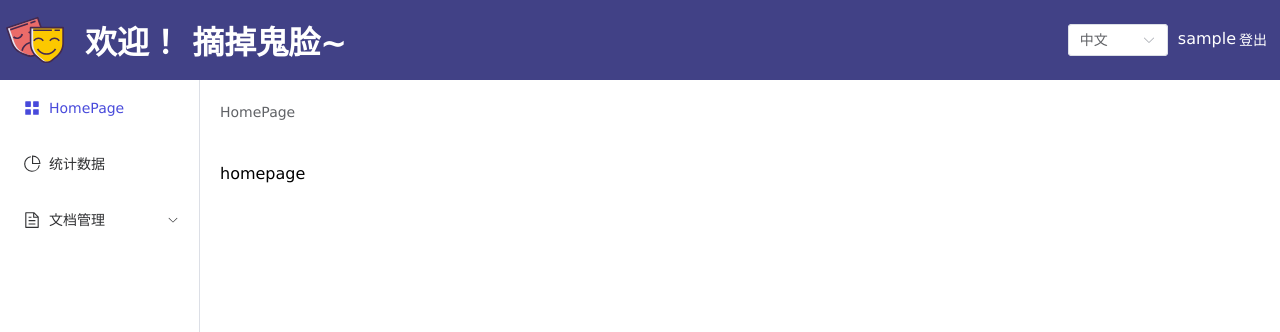
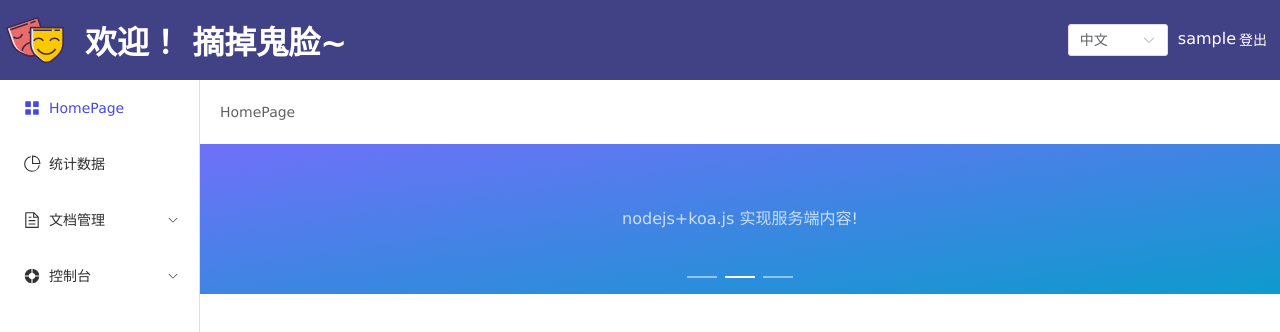
Before and after one commit to Seven7v/vue3-Ts-admin, a Vue app: page /admin/home in a window 1280 px wide. Shown: the top 332 px of the page. Built offline with nearby package versions, Linux system fonts and the light colour scheme; sample sign-in values are in the browser's storage.

Commit message:
feat: add banner

```diff
--- a/components.d.ts
+++ b/components.d.ts
@@ -11,6 +11,8 @@ declare module 'vue' {
     ElBreadcrumbItem: typeof import('element-plus/es')['ElBreadcrumbItem']
     ElButton: typeof import('element-plus/es')['ElButton']
     ElCard: typeof import('element-plus/es')['ElCard']
+    ElCarousel: typeof import('element-plus/es')['ElCarousel']
+    ElCarouselItem: typeof import('element-plus/es')['ElCarouselItem']
     ElCol: typeof import('element-plus/es')['ElCol']
     ElForm: typeof import('element-plus/es')['ElForm']
     ElFormItem: typeof import('element-plus/es')['ElFormItem']
--- a/src/assets/style/common.css
+++ b/src/assets/style/common.css
@@ -103,4 +103,8 @@ html{
     height: calc(100vh - 80px);
 }
 
+.flex1{
+    flex: 1;
+}
+
 /* --el-color-primary-dark-2: #337ecc */
--- a/src/i18n/en.ts
+++ b/src/i18n/en.ts
@@ -25,7 +25,15 @@ const en = {
     chart: 'Chart',
     document: 'Document',
     setting: 'Setting',
-    preview: 'Preview'
+    preview: 'Preview',
+    console: 'Console',
+    permissionConsole: 'Permission Console',
+    userConsole: 'User Console'
+  },
+  homePage: {
+    useV3TS: '使用Vite构建项目，vue3 + TypeScirpt + elementPlus技术栈实现',
+    sevice: 'nodejs+koa.js 实现服务端内容!',
+    url: '可以点击Banner 获取页面代码'
   }
 }
 export { en }
--- a/src/i18n/zh.ts
+++ b/src/i18n/zh.ts
@@ -19,13 +19,21 @@ const zh = {
     tips: '提示'
   },
   routes: {
-    admin: '控制台',
+    admin: '平台管理',
     home: 'HomePage',
     statistics: '统计管理',
     chart: '统计数据',
     document: '文档管理',
     setting: '文档配置',
-    preview: '文档预览'
+    preview: '文档预览',
+    console: '控制台',
+    permissionConsole: '权限管理',
+    userConsole: '用户管理'
+  },
+  homePage: {
+    useV3TS: '使用Vite构建项目，vue3 + TypeScirpt + elementPlus技术栈实现',
+    sevice: 'nodejs+koa.js 实现服务端内容!',
+    url: '可以点击Banner 获取页面代码'
   }
 }
 export { zh }
--- a/src/layout/index.vue
+++ b/src/layout/index.vue
@@ -5,7 +5,7 @@
       <div class="h100">
         <SidderBar />
       </div>
-      <div class="h100">
+      <div class="h100 flex1">
         <Breadcrumb />
         <router-view></router-view>
       </div>
--- /dev/null
+++ b/src/pages/console/permissionConsole.vue
@@ -0,0 +1,7 @@
+<template>
+  <div>permissionConsole</div>
+</template>
+
+<script setup lang="ts"></script>
+
+<style scoped></style>
--- /dev/null
+++ b/src/pages/console/userConsole.vue
@@ -0,0 +1,7 @@
+<template>
+  <div>userconsole</div>
+</template>
+
+<script setup lang="ts"></script>
+
+<style scoped></style>
--- a/src/pages/homePage/index.vue
+++ b/src/pages/homePage/index.vue
@@ -1,9 +1,56 @@
 <template>
-  <div class="mod-homepage p20">
-    <div>homepage</div>
+  <div class="mod-homepage">
+    <el-carousel trigger="click" class="banner" height="150px">
+      <el-carousel-item v-for="item in bannerList" :key="item.id">
+        <div class="banner-item">{{ t(`homePage.${item.value}`) }}</div>
+      </el-carousel-item>
+    </el-carousel>
   </div>
 </template>
 
-<script setup lang="ts"></script>
+<script setup lang="ts">
+import { useI18n } from 'vue-i18n'
+import { reactive, ref } from 'vue'
+const { t } = useI18n()
 
-<style lang="less"></style>
+const bannerList = reactive([
+  {
+    id: 1,
+    value: 'useV3TS'
+  },
+  {
+    id: 2,
+    value: 'sevice',
+    url: 'https://github.com/Seven7v/node-admin'
+  },
+  {
+    id: 3,
+    value: 'url',
+    url: 'https://github.com/Seven7v/vue3-Ts-admin'
+  }
+])
+</script>
+
+<style lang="less">
+.mod-homepage {
+  .banner {
+    width: 100%;
+  }
+  .el-carousel__item .banner-item {
+    width: 100%;
+    text-align: center;
+    color: #fbfcfc;
+    opacity: 0.75;
+    line-height: 150px;
+    margin: 0;
+  }
+
+  .el-carousel__item:nth-child(2n) {
+    background: linear-gradient(to bottom right, rgb(112, 112, 249), rgb(14, 154, 205));
+  }
+
+  .el-carousel__item:nth-child(2n + 1) {
+    background: linear-gradient(to bottom right, blue, pink);
+  }
+}
+</style>
--- a/src/routes/routes.ts
+++ b/src/routes/routes.ts
@@ -5,6 +5,8 @@ const Homepage = () => import('../pages/homePage/index.vue')
 const Chart = () => import('../pages/chart/index.vue')
 const DocumentSetting = () => import('../pages/document/setting.vue')
 const DocumentPreview = () => import('../pages/document/preview.vue')
+const UserConsole = () => import('../pages/console/userConsole.vue')
+const PermissionConsole = () => import('../pages/console/permissionConsole.vue')
 
 const routes: RouteRecordRaw[] = [
   {
@@ -44,7 +46,8 @@ const asyncRouter: RouteRecordRaw[] = [
     name: 'statistics',
     meta: {
       icon: 'PieChart',
-      isNav: true
+      isNav: true,
+      role: ['admin', 'editor', 'normal']
     },
     children: [
       {
@@ -52,7 +55,8 @@ const asyncRouter: RouteRecordRaw[] = [
         component: Chart,
         name: 'chart',
         meta: {
-          isNav: true
+          isNav: true,
+          role: ['admin', 'editor', 'normal']
         }
       }
     ]
@@ -71,15 +75,47 @@ const asyncRouter: RouteRecordRaw[] = [
         component: DocumentSetting,
         name: 'setting',
         meta: {
-          isNav: true
+          isNav: true,
+          role: ['admin', 'editor', 'normal']
         }
       },
       {
         path: '/document/preview',
-        component: DocumentPreview,
+        component: PermissionConsole,
         name: 'preview',
         meta: {
-          isNav: true
+          isNav: true,
+          role: ['admin', 'editor', 'normal']
+        }
+      }
+    ]
+  },
+  {
+    path: '/console',
+    component: Layout,
+    name: 'console',
+    meta: {
+      isNav: true,
+      icon: 'HelpFilled'
+    },
+    children: [
+      {
+        path: '/console/user',
+        component: UserConsole,
+        name: 'userConsole',
+        meta: {
+          isNav: true,
+          // 暂未设置用户权限
+          role: ['admin', 'editor']
+        }
+      },
+      {
+        path: '/console/permission',
+        component: PermissionConsole,
+        name: 'permissionConsole',
+        meta: {
+          isNav: true,
+          role: ['admin']
         }
       }
     ]
```
